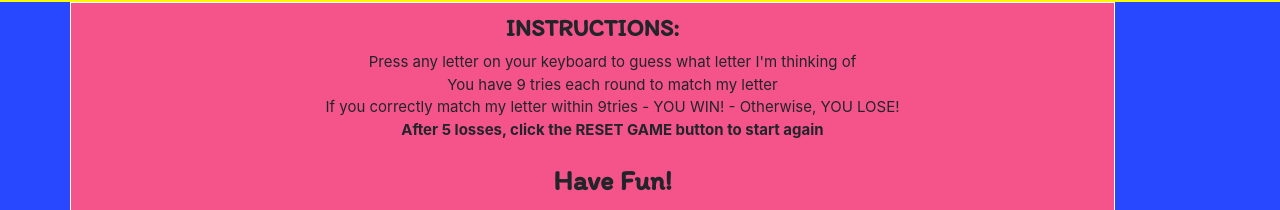
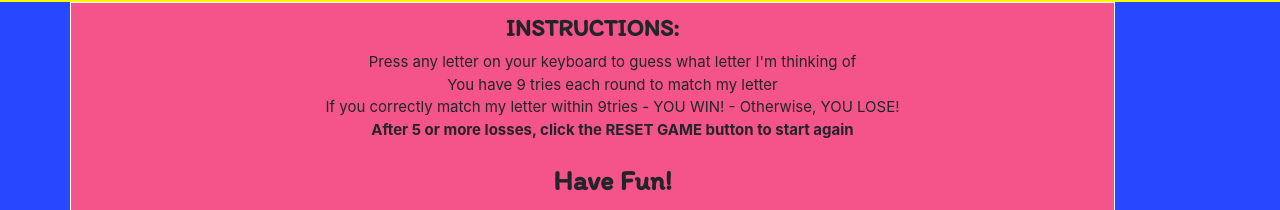
Before and after one commit to tamtr89/Psychic-Game, a plain HTML site: page index.html in a window 1280 px wide. Shown: the part 182-392 px from the top of the page. Drawn offline with nearby package versions, Linux system fonts and the light colour scheme.

Commit message:
quick fixed on HTML

```diff
--- a/index.html
+++ b/index.html
@@ -19,8 +19,6 @@
             <h1 class="heading">The Psychic Game</h1>
         </div>
 
-
-
     </div>
 
     <div class="container">
@@ -31,7 +29,7 @@
                     <li>Press any letter on your keyboard to guess what letter I'm thinking of</li>
                     <li>You have 9 tries each round to match my letter</li>
                     <li>If you correctly match my letter within 9tries - YOU WIN! - Otherwise, YOU LOSE!</li>
-                    <li><strong>After 5 losses, click the RESET GAME button to start again</strong></li>
+                    <li><strong>After 5 or more losses, click the RESET GAME button to start again</strong></li>
                     <br>
                     <h3 id="direction-key">Have Fun!</h3>
                 </ul>
```
